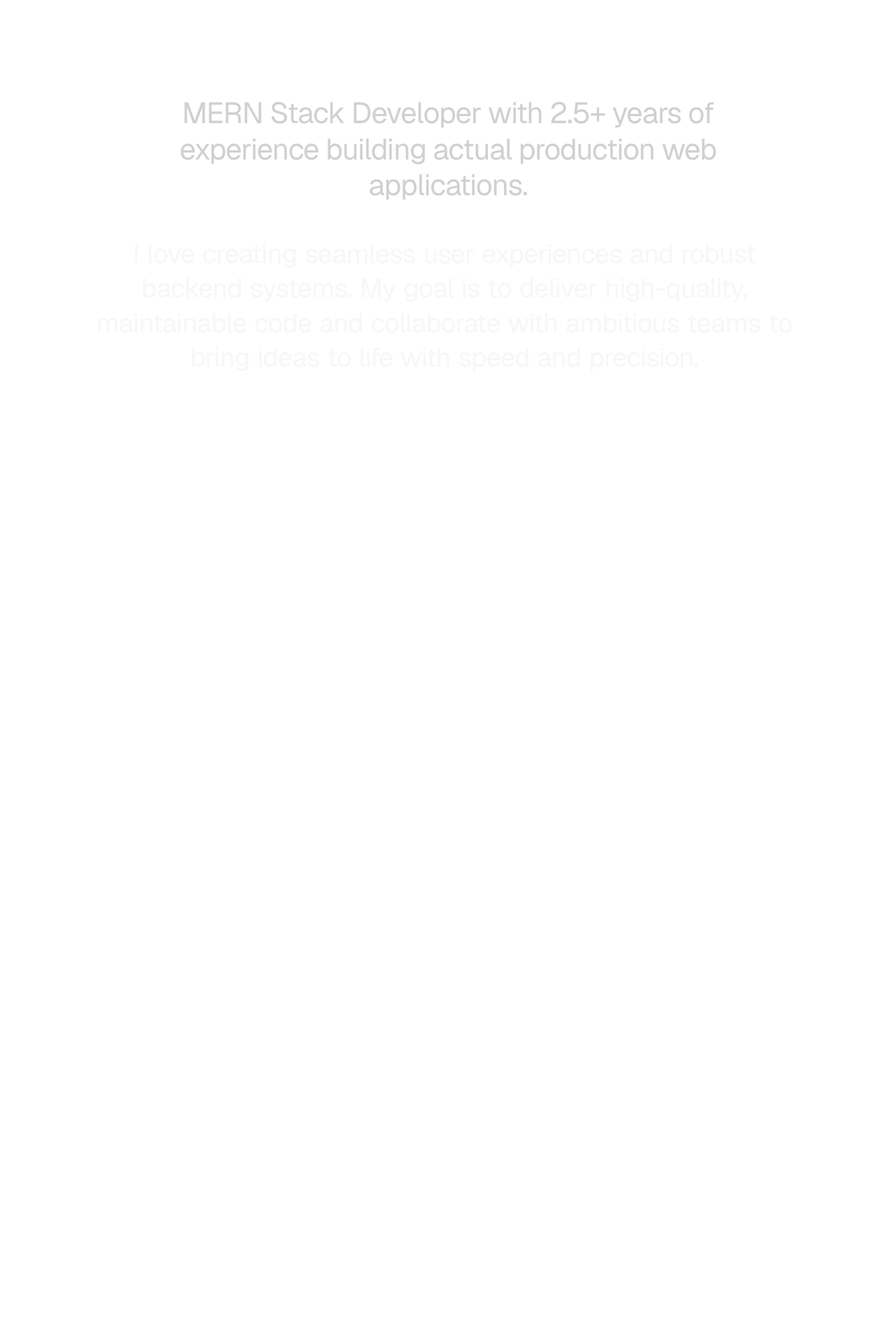
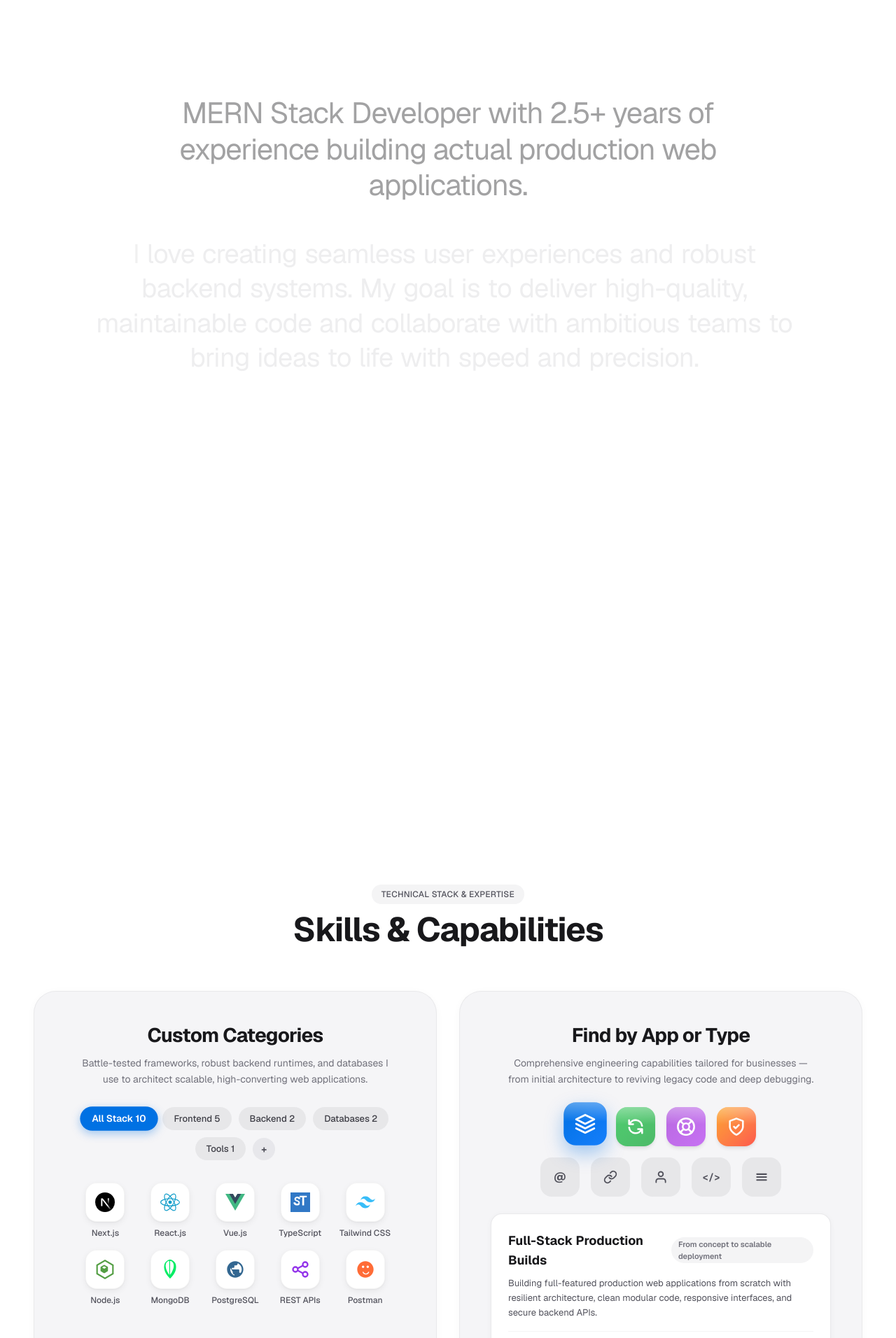
Before and after one commit to rajlaiya/developer-portfolio, a Next.js app: page / in a window 1280 px wide. Shown: the part 880-2792 px from the top of the page at 70% size. Built offline with nearby package versions, Linux system fonts and the light colour scheme.

Commit message:
feat: some correction between about and skills section

```diff
--- a/src/components/About.tsx
+++ b/src/components/About.tsx
@@ -63,12 +63,11 @@ export default function About() {
 
   const totalChars = bodyText.length;
 
-  // Animation timeline phases (matching Eco.com):
-  // 0.00 -> 0.08: Sticky enters & smooth fade in
-  // 0.08 -> 0.82: Active typing / character reveal
-  // 0.82 -> 1.00: Exit transition (subtle scale-up + smooth fade-out)
-  const revealStart = 0.08;
-  const revealEnd = 0.82;
+  // Animation timeline phases:
+  // 0.02 -> 0.88: Active typing / character reveal
+  // 0.88 -> 1.00: Full text display, cleanly transitioning directly to Skills
+  const revealStart = 0.02;
+  const revealEnd = 0.88;
 
   let revealProgress = 0;
   if (progress >= revealEnd) {
@@ -84,20 +83,20 @@ export default function About() {
   let sectionScale = 1;
   let sectionY = 0;
 
-  if (progress < 0.06) {
-    sectionOpacity = Math.max(0.2, progress / 0.06);
-  } else if (progress > 0.84) {
-    const exitProgress = (progress - 0.84) / 0.16; // 0 to 1
-    sectionOpacity = Math.max(0, 1 - exitProgress);
-    sectionScale = 1 + exitProgress * 0.04;
-    sectionY = -exitProgress * 30;
+  if (progress < 0.04) {
+    sectionOpacity = Math.max(0.4, progress / 0.04);
+  } else if (progress > 0.90) {
+    const exitProgress = (progress - 0.90) / 0.10; // 0 to 1
+    sectionOpacity = Math.max(0.3, 1 - exitProgress * 0.7);
+    sectionScale = 1 + exitProgress * 0.02;
+    sectionY = -exitProgress * 20;
   }
 
   return (
     <section
       id="about"
       ref={sectionRef}
-      className="relative w-full h-[260vh] bg-white text-zinc-900"
+      className="relative w-full h-[160vh] bg-white text-zinc-900"
     >
       {/* Sticky pinned viewport container */}
       <div className="sticky top-0 h-screen w-full flex flex-col justify-center items-center px-6 sm:px-10 lg:px-16 overflow-hidden">
--- a/src/components/SkillsServices.tsx
+++ b/src/components/SkillsServices.tsx
@@ -282,7 +282,7 @@ export default function SkillsServices() {
   return (
     <section
       id="skills"
-      className="relative w-full py-20 sm:py-28 bg-white text-zinc-900 scroll-mt-20"
+      className="relative w-full pt-8 sm:pt-12 pb-20 sm:pb-28 bg-white text-zinc-900 scroll-mt-20"
     >
       <div className="w-full max-w-7xl mx-auto px-6 sm:px-8 lg:px-12">
         {/* Section Tagline */}
```
